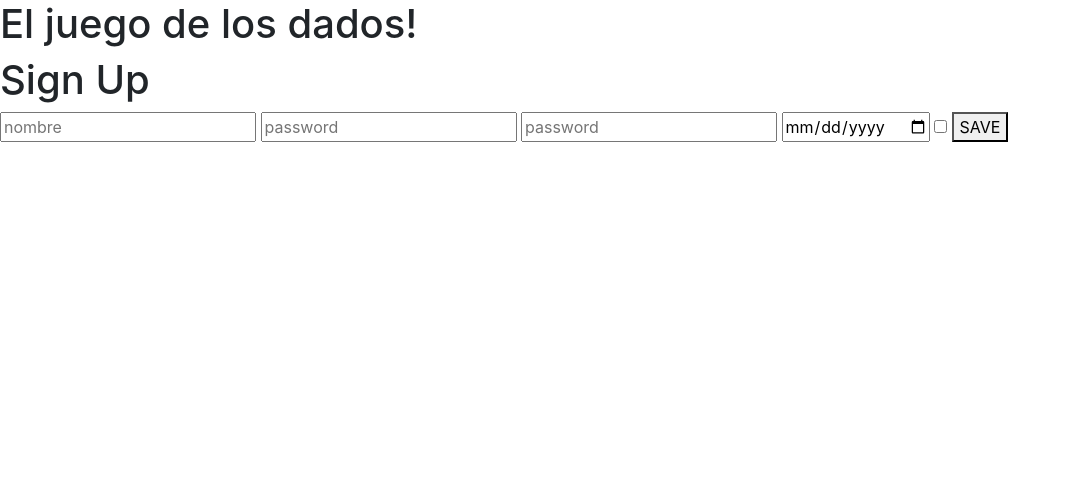
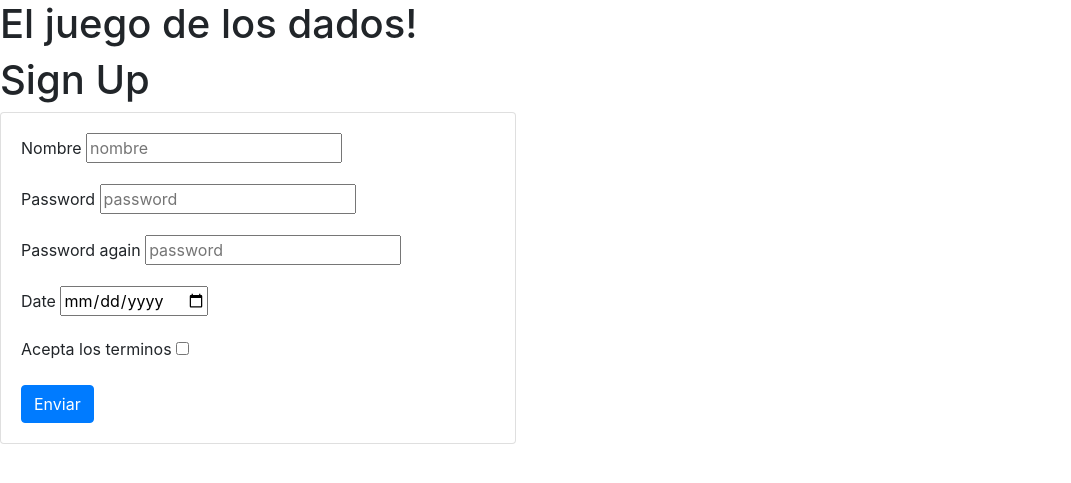
Before and after one commit to IdenTiclla/PracticandoGit, a Flask app: page /signUp in a window 1280 px wide. Shown: the top 483 px of the page, without its empty margins (0-1071 px from the left). Run offline with Flask 2, Linux system fonts and the light colour scheme; some libraries are stand-ins or nearby versions.

Commit message:
se modifico formulario para aplicar estilos de bootstrap

```diff
--- a/templates/signUp.html
+++ b/templates/signUp.html
@@ -6,16 +6,36 @@
 {% block content %}
 <h1>Sign Up</h1>
 
+<div class="row">
+    <div class="col-md-5">
+        <div class="card card-body">
+                <form action="/signUp" method="POST">
+                    <div class="form-group">
+                        <label>Nombre</label>
+                        <input type="text" name="nombre" placeholder="nombre">
+                    </div>
+                    <div class="form-group">
+                            <label>Password</label>
+                            <input type="password" name="password" placeholder="password">
+                    </div>
+                    <div class="form-group">
+                            <label>Password again</label>
+                            <input type="password" name="password_again" placeholder="password">
+                    </div>
+                    <div class="form-group">
+                            <label>Date</label>
+                            <input type="date" name="fecha_nac" id="">
+                    </div>
+                    <div class="form-group">
+                            <label>Acepta los terminos</label>
+                            <input type="checkbox" name="checkbox">
+                    </div>
+                    <button type="submit" class="btn btn-primary"> Enviar </button>
 
-<form action="/signUp" method="POST">
-    <input type="text" name="nombre" placeholder="nombre">
-    <input type="password" name="password" placeholder="password">
-    <input type="password" name="password_again" placeholder="password">
-    <input type="date" name="fecha_nac" id="">
-    <input type="checkbox" name="checkbox">
-    <button type="submit">
-        SAVE
-    </button>
 
-</form>
+                </form>
+        </div>
+    </div>
+</div>
+
 {% endblock %}
```
